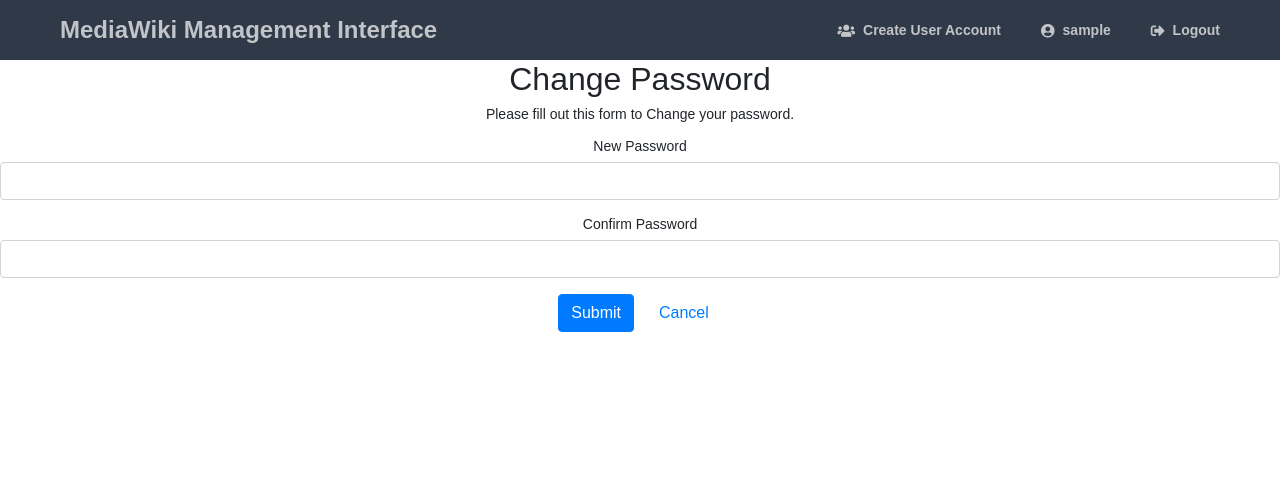
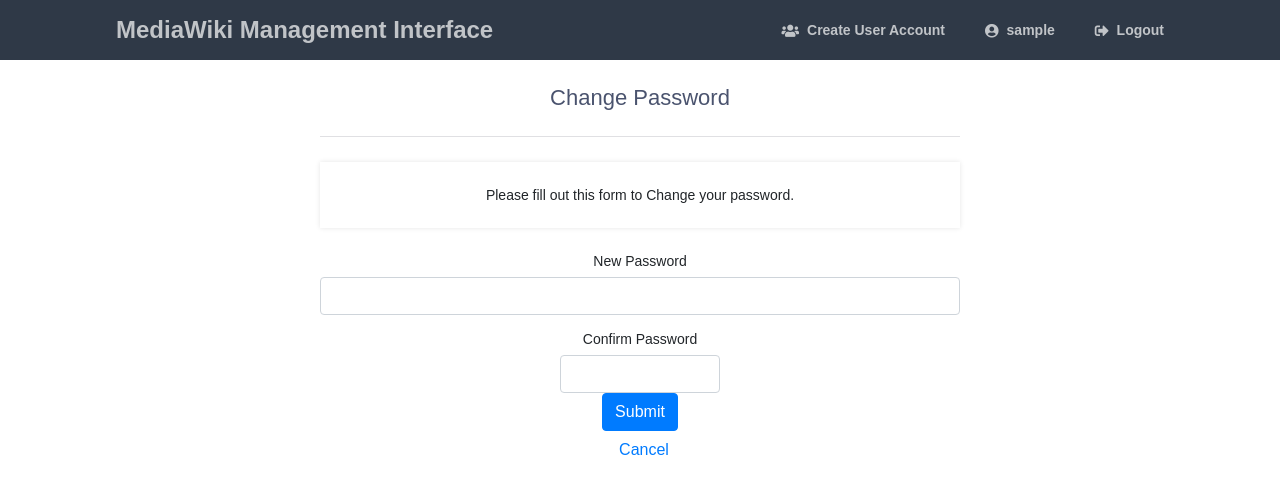
Before and after one commit to dafogary/wikiStax, a PHP site: page /reset-password.php in a window 1280 px wide. Shown: the top 494 px of the page. Run offline with PHP 8.4, Linux system fonts and the light colour scheme; the visitor is signed in with stand-in values (Sample User, id 1).

Commit message:
fixing form layout

```diff
--- a/reset-password.php
+++ b/reset-password.php
@@ -73,7 +73,7 @@ if($_SERVER["REQUEST_METHOD"] == "POST"){
 <!DOCTYPE html>
 <?php include_once("menu.php"); ?>
 <body>
-    <div class="wrapper">
+    <div class="wrapper content">
         <h2>Change Password</h2>
         <p>Please fill out this form to Change your password.</p>
         <form action="<?php echo htmlspecialchars($_SERVER["PHP_SELF"]); ?>" method="post">
@@ -82,12 +82,12 @@ if($_SERVER["REQUEST_METHOD"] == "POST"){
                 <input type="password" name="new_password" class="form-control <?php echo (!empty($new_password_err)) ? 'is-invalid' : ''; ?>" value="<?php echo $new_password; ?>">
                 <span class="invalid-feedback"><?php echo $new_password_err; ?></span>
             </div>
-            <div class="form-group">
+            <div class="form-group form">
                 <label>Confirm Password</label>
                 <input type="password" name="confirm_password" class="form-control <?php echo (!empty($confirm_password_err)) ? 'is-invalid' : ''; ?>">
                 <span class="invalid-feedback"><?php echo $confirm_password_err; ?></span>
             </div>
-            <div class="form-group">
+            <div class="form-group form">
                 <input type="submit" class="btn btn-primary" value="Submit">
                 <a class="btn btn-link ml-2" href="welcome.php">Cancel</a>
             </div>
--- a/style.css
+++ b/style.css
@@ -7,7 +7,7 @@
 .navtop div {
 	display: flex;
 	margin: 0 auto;
-	width: 1200px;
+	width: 85%;
 	height: 100%;
 }
 .navtop div h1, .navtop div a {
@@ -38,7 +38,7 @@ body {
 	font: 14px sans-serif; text-align: center;
 }
 .content {
-	width: 1000px;
+	width: 50%;
 	margin: 0 auto;
 }
 .content h2 {
@@ -66,3 +66,7 @@ body {
 	padding: 5px;
 	margin: 0 0 10px 0;
 }
+.form {
+	width: 25%;
+	margin: 0 auto;
+}
```
